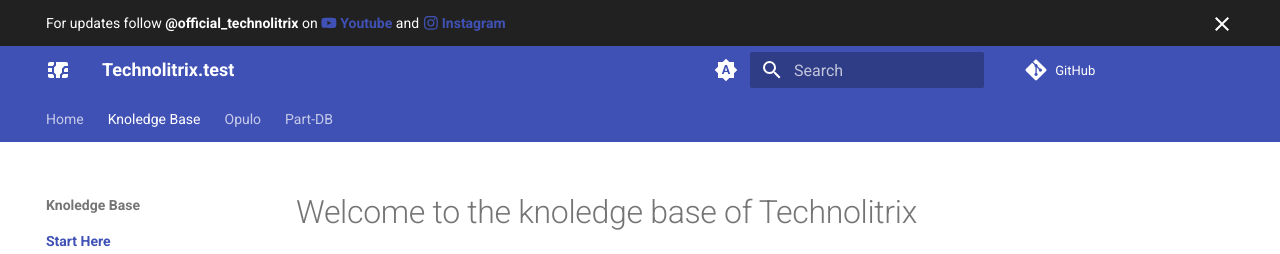
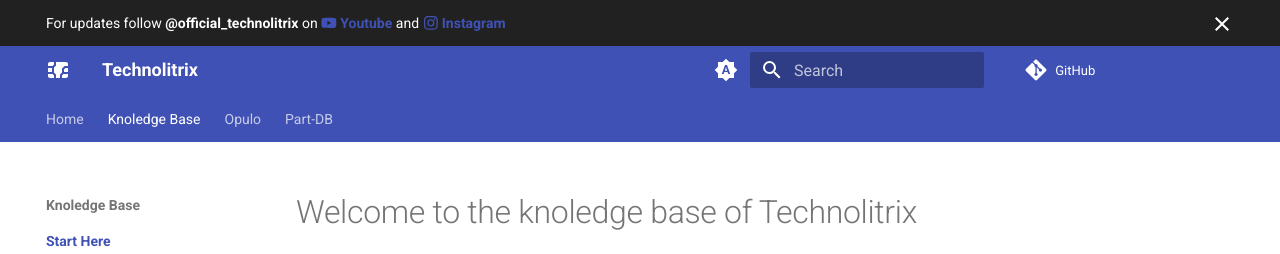
Before and after one commit to Technolitix/docs, an MkDocs documentation site: the page built from docs/index.md, in a window 1280 px wide. Shown: the top 254 px of the page. Built offline with MkDocs 1.6.1 and Material for MkDocs 9.7.7, drawn with Linux system fonts in a browser that asks for light colours.

Commit message:
remove .test test

```diff
--- a/mkdocs.yml
+++ b/mkdocs.yml
@@ -1,4 +1,4 @@
-site_name: Technolitrix.test
+site_name: Technolitrix
 repo_url: https://github.com/Technolitix
 
 
```
